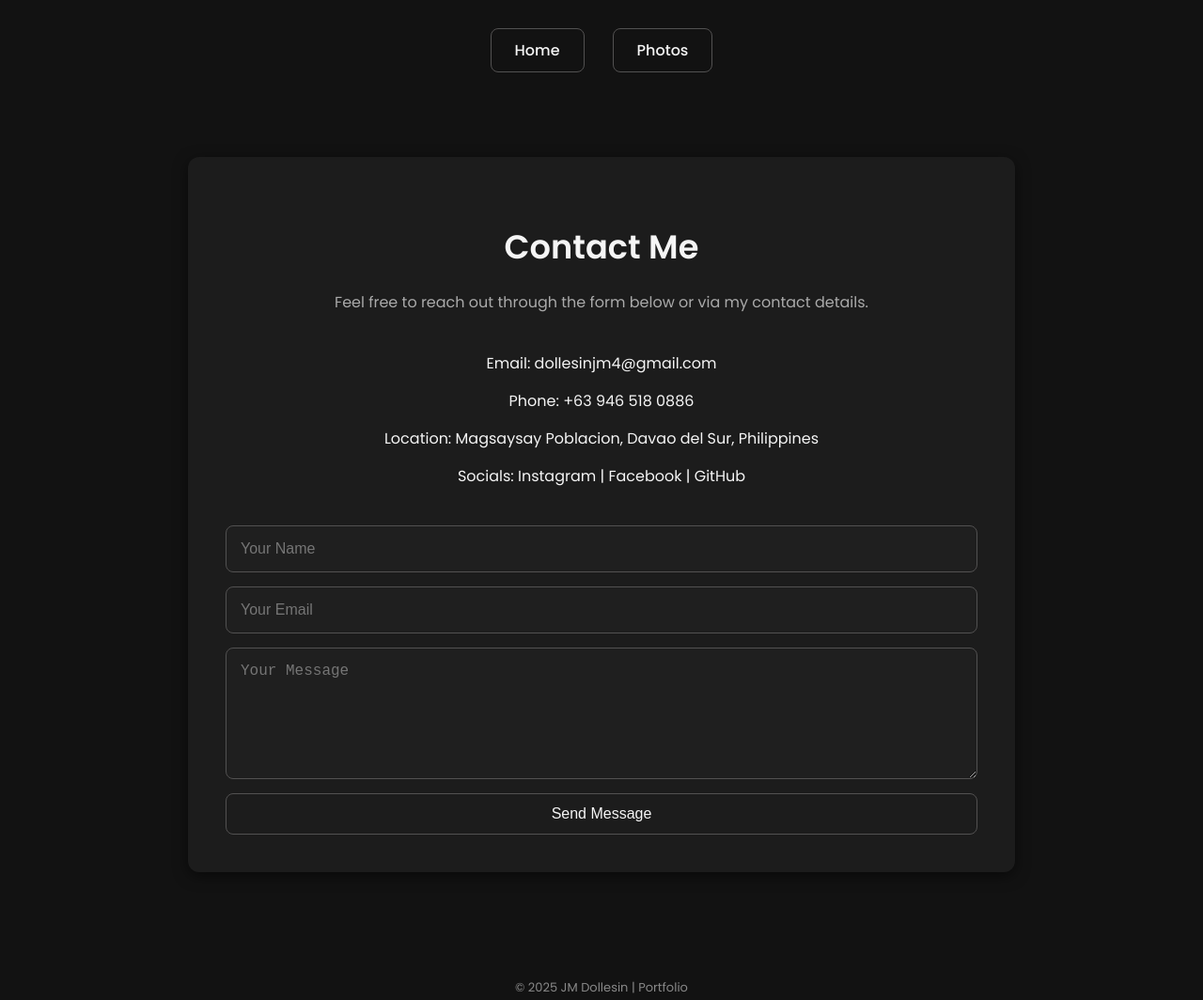
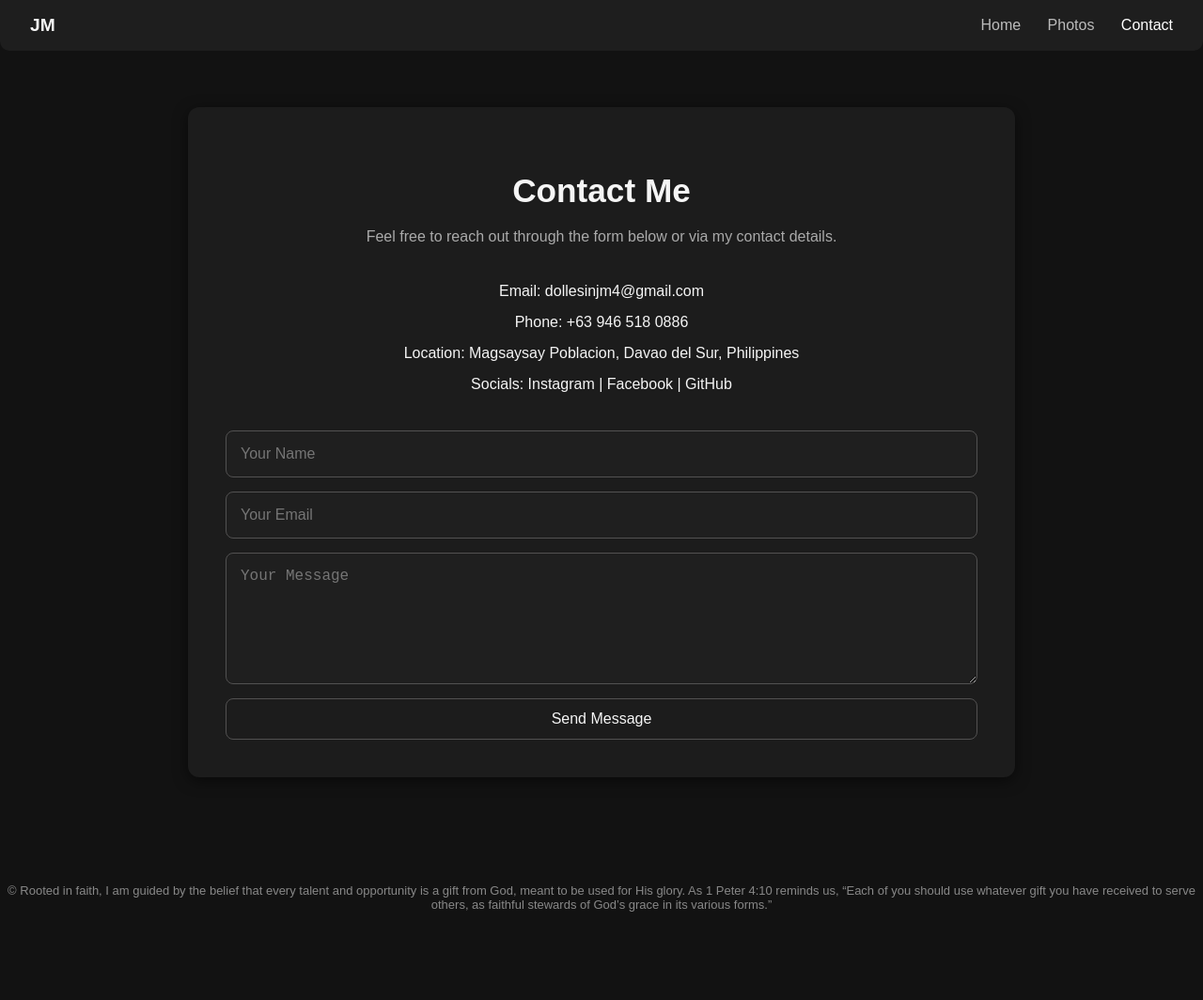
Before and after one commit to dollesinjm4-code/webkuni, a plain HTML site: page websitecutiee3.html in a window 1280 px wide. Shown: the whole page at 94% size. After the commit the page ends 1023 px from the top, so only its background shows below. Drawn offline with Linux system fonts and the light colour scheme.

Commit message:
Update websitecutiee3.html

```diff
--- a/websitecutiee3.html
+++ b/websitecutiee3.html
@@ -3,21 +3,160 @@
 <head>
   <meta charset="UTF-8" />
   <meta name="viewport" content="width=device-width, initial-scale=1.0" />
-  <title>Contact | JM Dollesin Portfolio</title>
+  <title>Contact | Portfolio</title>
+  <style>
+    body {
+      margin: 0;
+      padding: 0;
+      background-color: #121212;
+      font-family: 'Poppins', sans-serif;
+      color: #f5f5f5;
+    }
 
-  <!-- Link External CSS -->
-  <link rel="stylesheet" href="contact.css">
+    /* Header / Navigation (same as homepage) */
+    header {
+      display: flex;
+      justify-content: space-between;
+      align-items: center;
+      background-color: #1e1e1e;
+      padding: 1rem 2rem;
+      border-radius: 0 0 10px 10px;
+    }
 
-  <!-- Optional Font -->
-  <link href="https://fonts.googleapis.com/css2?family=Poppins:wght@400;500;600&display=swap" rel="stylesheet">
+    .logo {
+      font-weight: bold;
+      font-size: 1.2rem;
+    }
+
+    nav a {
+      color: #bbb;
+      margin-left: 1.5rem;
+      text-decoration: none;
+      transition: 0.3s;
+    }
+
+    nav a:hover,
+    nav a.active {
+      color: #fff;
+    }
+
+    /* Contact Section */
+    .contact-section {
+      max-width: 800px;
+      margin: 60px auto;
+      padding: 40px;
+      background: #1c1c1c;
+      border-radius: 12px;
+      box-shadow: 0 4px 15px rgba(0, 0, 0, 0.5);
+    }
+
+    .contact-section h1 {
+      text-align: center;
+      font-size: 2.2rem;
+      margin-bottom: 20px;
+    }
+
+    .contact-section p {
+      text-align: center;
+      color: #aaa;
+      margin-bottom: 40px;
+      font-size: 1rem;
+    }
+
+    .contact-info {
+      display: flex;
+      flex-direction: column;
+      gap: 15px;
+      text-align: center;
+      margin-bottom: 40px;
+    }
+
+    .contact-info a {
+      color: #f5f5f5;
+      text-decoration: none;
+      transition: color 0.3s ease;
+    }
+
+    .contact-info a:hover {
+      color: #bbb;
+    }
+
+    /* Contact Form */
+    form {
+      display: flex;
+      flex-direction: column;
+      gap: 15px;
+    }
+
+    input, textarea {
+      padding: 15px;
+      border-radius: 8px;
+      border: 1px solid #525151;
+      background-color: #1f1f1f;
+      color: #f5f5f5;
+      font-size: 1rem;
+      outline: none;
+      transition: border 0.3s ease;
+    }
+
+    input:focus, textarea:focus {
+      border: 1px solid #888;
+    }
+
+    button {
+      background-color: transparent;
+      border: 1px solid #525151;
+      padding: 12px;
+      color: #f5f5f5;
+      border-radius: 8px;
+      font-size: 1rem;
+      cursor: pointer;
+      transition: all 0.3s ease;
+    }
+
+    button:hover {
+      background-color: #525151;
+      color: #121212;
+    }
+
+    footer {
+      text-align: center;
+      padding: 40px 0;
+      color: #888;
+      font-size: 13px;
+    }
+
+    @media (max-width: 768px) {
+      .contact-section {
+        margin: 30px 20px;
+        padding: 30px;
+      }
+
+      header {
+        flex-direction: column;
+        text-align: center;
+      }
+
+      nav a {
+        margin: 10px;
+        display: inline-block;
+      }
+    }
+  </style>
 </head>
 <body>
 
+  <!-- Header -->
   <header>
-    <a href="index.html">Home</a>
-    <a href="websitecutiee2.html">Photos</a>
+    <div class="logo">JM</div>
+    <nav>
+      <a href="index.html">Home</a>
+      <a href="websitecutiee2.html">Photos</a>
+      <a href="websitecutiee3.html" class="active">Contact</a>
+    </nav>
   </header>
 
+  <!-- Contact Section -->
   <section class="contact-section">
     <h1>Contact Me</h1>
     <p>Feel free to reach out through the form below or via my contact details.</p>
@@ -33,7 +172,6 @@
       </div>
     </div>
 
-    <!-- Contact Form -->
     <form action="https://formspree.io/f/mzzknvzv" method="POST">
       <input type="text" name="name" placeholder="Your Name" required>
       <input type="email" name="email" placeholder="Your Email" required>
@@ -43,7 +181,7 @@
   </section>
 
   <footer>
-    <p>&copy; 2025 JM Dollesin | Portfolio</p>
+    <p>&copy; Rooted in faith, I am guided by the belief that every talent and opportunity is a gift from God, meant to be used for His glory. As 1 Peter 4:10 reminds us, “Each of you should use whatever gift you have received to serve others, as faithful stewards of God’s grace in its various forms.”</p>
   </footer>
 
 </body>
```
